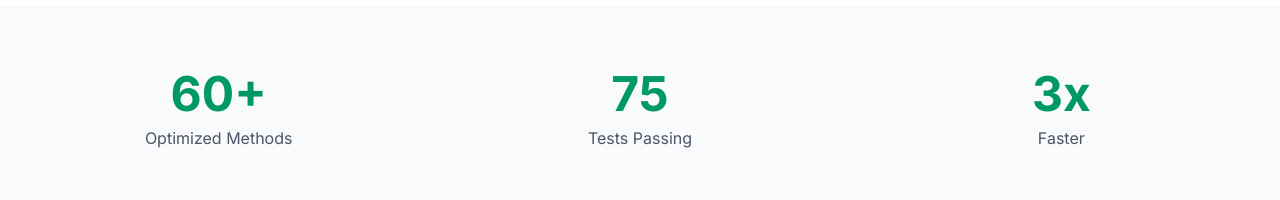
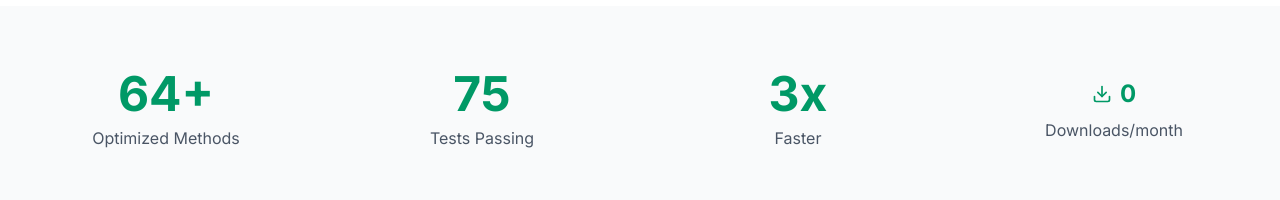
Before and after one commit to cescofors75/webToonJS, a Next.js app: page / in a window 1280 px wide. Shown: the part 562-762 px from the top of the page. Built offline with nearby package versions, Linux system fonts and the light colour scheme; no server answers.

Commit message:
feat: add NPM downloads counter to homepage and update method count to 64+

```diff
--- a/app/page.tsx
+++ b/app/page.tsx
@@ -3,6 +3,7 @@
 import Link from 'next/link'
 import { ArrowRight, Code2, Zap, Shield, Cpu } from 'lucide-react'
 import { useI18n } from '@/components/I18nProvider'
+import NpmDownloads from '@/components/NpmDownloads'
 
 export default function Home() {
   const { t } = useI18n()
@@ -45,9 +46,9 @@ export default function Home() {
       {/* Stats */}
       <section className="py-16 bg-gray-50">
         <div className="container mx-auto px-6">
-          <div className="grid grid-cols-1 md:grid-cols-3 gap-8 text-center">
+          <div className="grid grid-cols-1 md:grid-cols-2 lg:grid-cols-4 gap-8 text-center">
             <div>
-              <div className="text-5xl font-bold text-emerald-600 mb-2">60+</div>
+              <div className="text-5xl font-bold text-emerald-600 mb-2">64+</div>
               <div className="text-gray-600">{t.home.stats.methods}</div>
             </div>
             <div>
@@ -57,6 +58,10 @@ export default function Home() {
             <div>
               <div className="text-5xl font-bold text-emerald-600 mb-2">3x</div>
               <div className="text-gray-600">{t.home.stats.faster}</div>
+            </div>
+            <div className="flex flex-col items-center justify-center">
+              <NpmDownloads />
+              <div className="text-gray-600 mt-2">{t.home.stats.downloads}</div>
             </div>
           </div>
         </div>
--- /dev/null
+++ b/components/NpmDownloads.tsx
@@ -0,0 +1,47 @@
+'use client'
+
+import { useEffect, useState } from 'react'
+import { Download } from 'lucide-react'
+
+export default function NpmDownloads() {
+  const [downloads, setDownloads] = useState<number | null>(null)
+  const [loading, setLoading] = useState(true)
+
+  useEffect(() => {
+    async function fetchDownloads() {
+      try {
+        // NPM API para obtener descargas del último mes
+        const response = await fetch(
+          'https://api.npmjs.org/downloads/point/last-month/@cescofors/toonjs'
+        )
+        const data = await response.json()
+        setDownloads(data.downloads || 0)
+      } catch (error) {
+        console.error('Error fetching NPM downloads:', error)
+        setDownloads(0)
+      } finally {
+        setLoading(false)
+      }
+    }
+
+    fetchDownloads()
+  }, [])
+
+  if (loading) {
+    return (
+      <div className="flex items-center gap-2 text-gray-500">
+        <Download className="w-5 h-5 animate-pulse" />
+        <span className="text-sm">Loading...</span>
+      </div>
+    )
+  }
+
+  return (
+    <div className="flex items-center gap-2">
+      <Download className="w-5 h-5 text-emerald-600" />
+      <span className="text-2xl font-bold text-emerald-600">
+        {downloads?.toLocaleString()}
+      </span>
+    </div>
+  )
+}
--- a/lib/translations.ts
+++ b/lib/translations.ts
@@ -39,7 +39,8 @@ export const translations = {
       stats: {
         methods: 'Métodos Optimizados',
         tests: 'Tests Pasando',
-        faster: 'Más Rápido'
+        faster: 'Más Rápido',
+        downloads: 'Descargas/mes'
       }
     },
     // Footer
@@ -198,7 +199,8 @@ export const translations = {
       stats: {
         methods: 'Mètodes Optimitzats',
         tests: 'Tests Passant',
-        faster: 'Més Ràpid'
+        faster: 'Més Ràpid',
+        downloads: 'Descàrregues/mes'
       }
     },
     // Footer
@@ -357,7 +359,8 @@ export const translations = {
       stats: {
         methods: 'Optimized Methods',
         tests: 'Tests Passing',
-        faster: 'Faster'
+        faster: 'Faster',
+        downloads: 'Downloads/month'
       }
     },
     // Footer
@@ -516,7 +519,8 @@ export const translations = {
       stats: {
         methods: 'Méthodes Optimisées',
         tests: 'Tests Réussis',
-        faster: 'Plus Rapide'
+        faster: 'Plus Rapide',
+        downloads: 'Téléchargements/mois'
       }
     },
     // Footer
```
